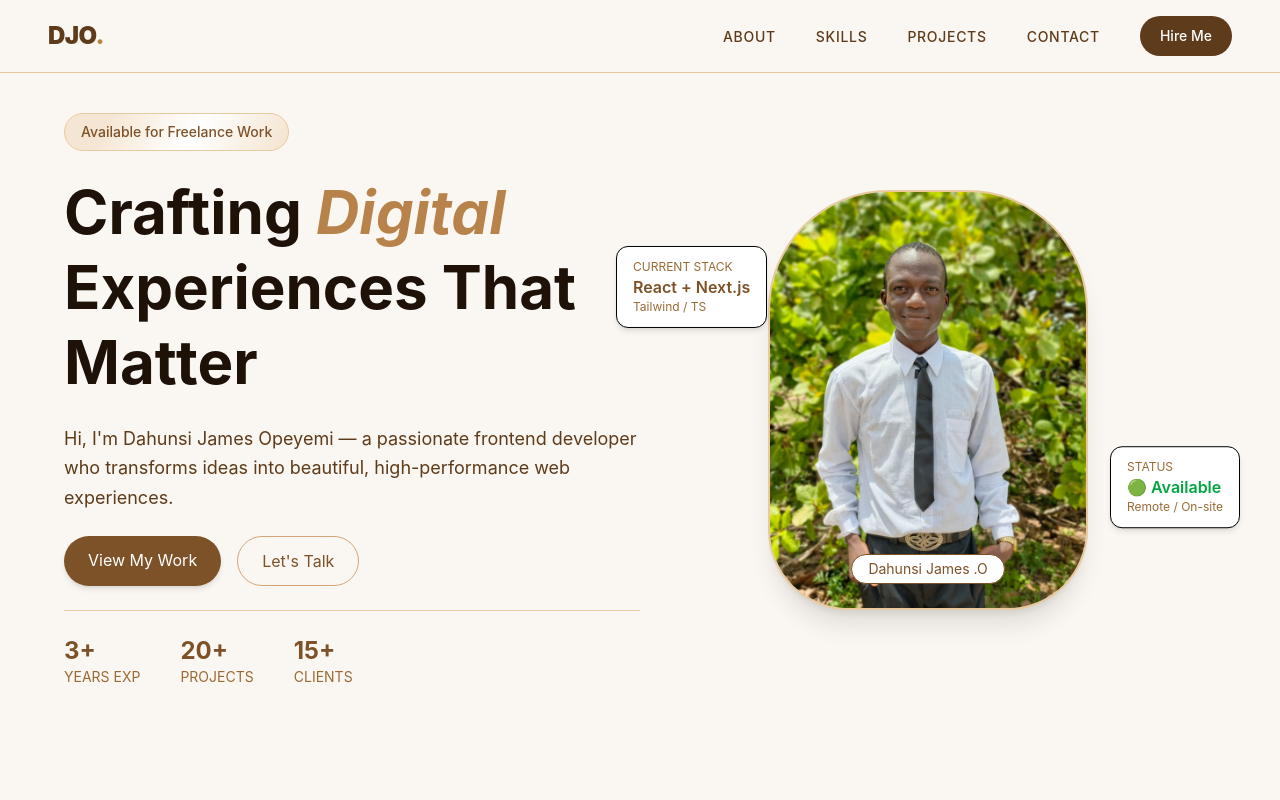
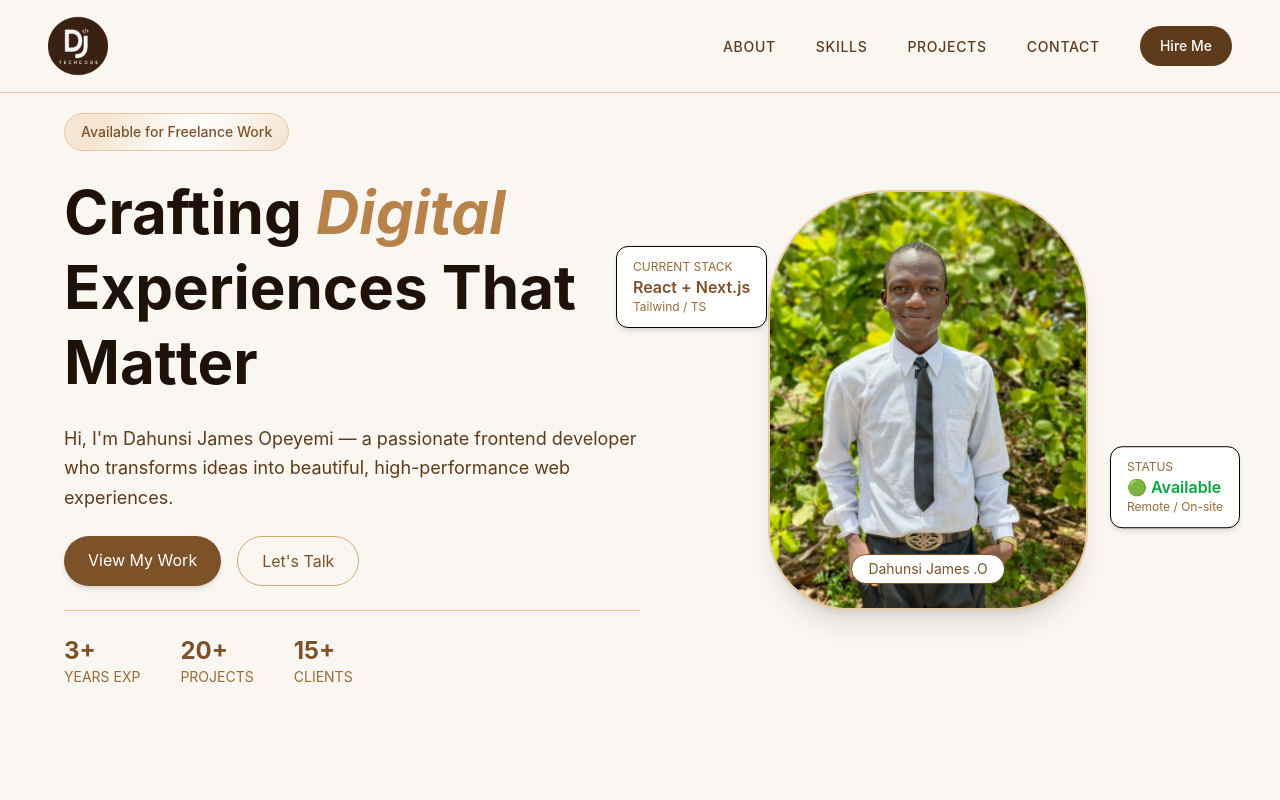
Before and after one commit to JAMES2021-CREATOR/my-portfolio, a React (Vite) app: page / in a window 1280 px wide. Shown: the top 800 px of the page. Built offline with nearby package versions, Linux system fonts and the light colour scheme.

Commit message:
first commit

```diff
--- a/src/component/Footer.jsx
+++ b/src/component/Footer.jsx
@@ -6,7 +6,7 @@ const socials = [
   {
     name: "GitHub",
     short: "GH",
-    href: "#",
+    href:  "https://github.com/your-repo",
   },
   {
     name: "LinkedIn",
@@ -52,9 +52,9 @@ export default function Footer() {
           }}
           viewport={{ once: true }}
         >
-          <h2 className="font-serif text-5xl font-black text-[#f5e6d3] mb-5">
-            DJO<span className="text-[#b8834a]">.</span>
-          </h2>
+         <h1>
+        <img className="w-13 md:w-15" src="images/logo1.png" alt="" srcset="" />
+       </h1>
 
           <p className="text-[#d4a574] leading-8 max-w-[340px] font-light">
             Crafting modern, premium and high-performance
--- a/src/component/Navbar.jsx
+++ b/src/component/Navbar.jsx
@@ -40,12 +40,9 @@ export default function Navbar() {
       <div className="max-w-7xl mx-auto px-6 lg:px-12 py-4 flex items-center justify-between">
 
         {/* Logo */}
-        <a
-          href="#hero"
-          className="text-2xl font-black tracking-tight text-[#5e3b1a]"
-        >
-          DJO<span className="text-[#b8834a]">.</span>
-        </a>
+       <h1>
+        <img className="w-13 md:w-15" src="images/logo.png" alt="" srcset="" />
+       </h1>
 
         {/* Desktop Nav */}
         <ul className="hidden md:flex items-center gap-10">
```
Also changed, not shown: public/images/logo.png (added), public/images/logo1.png (added).
